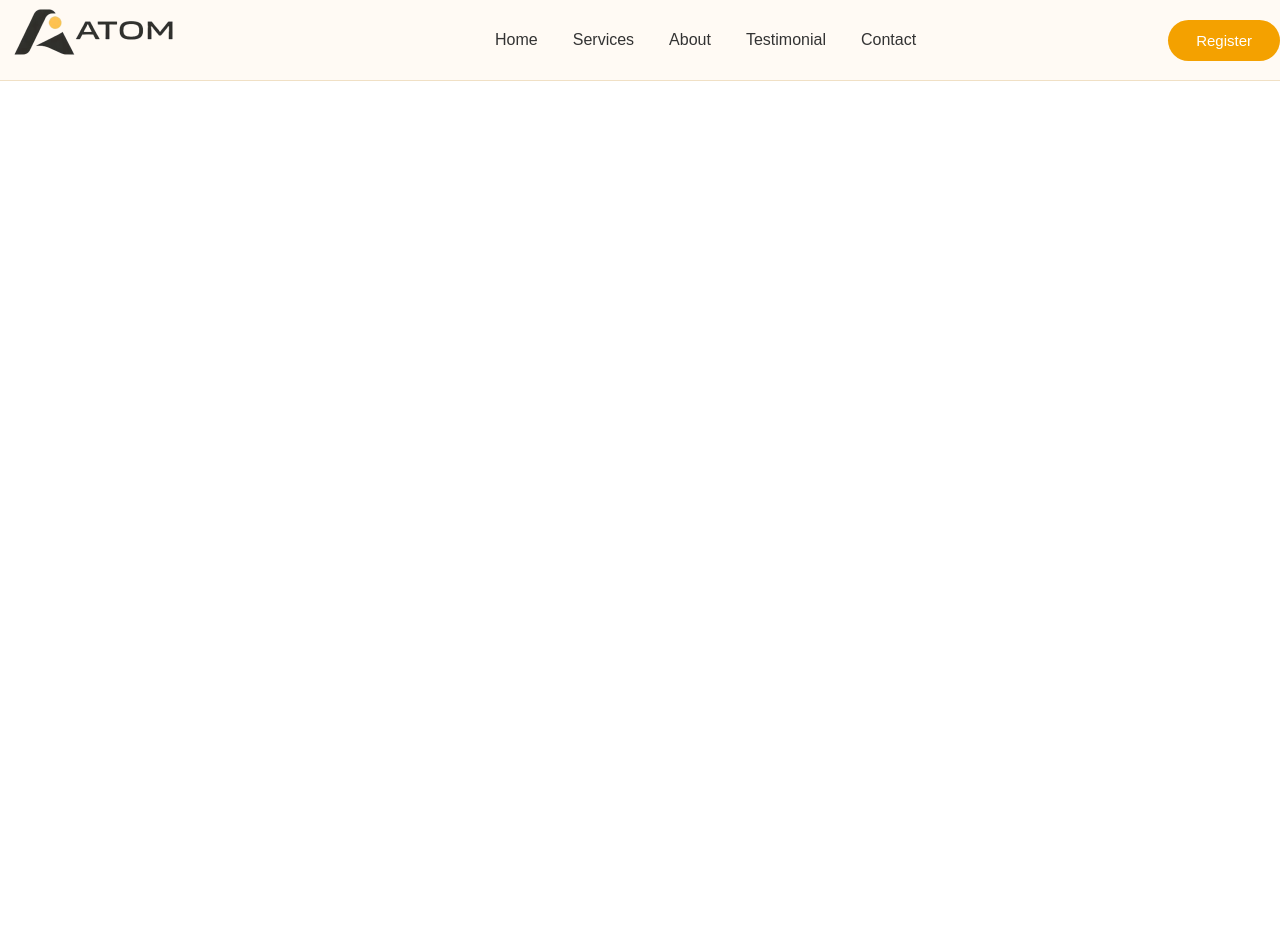
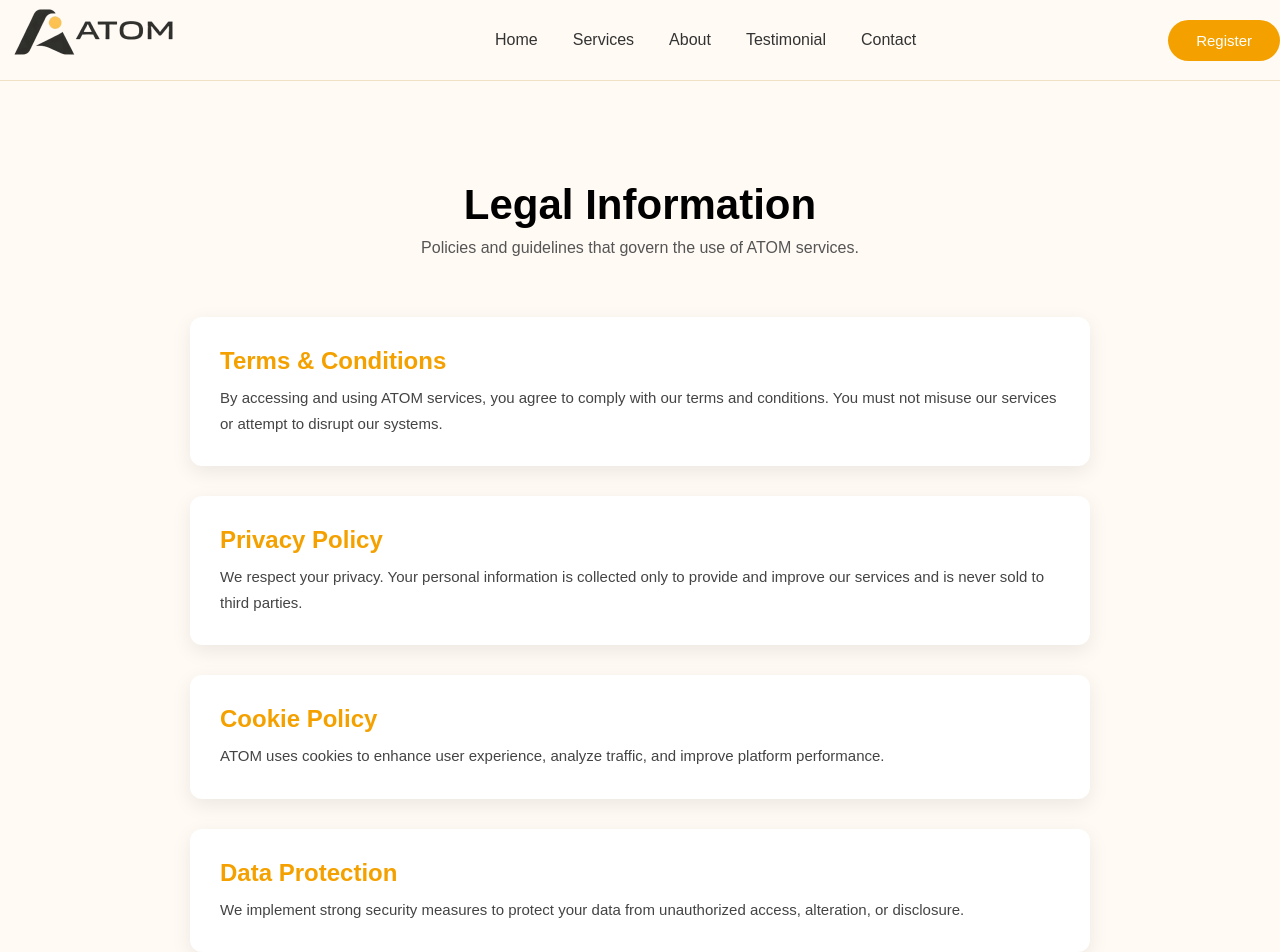
Before and after one commit to Noyal9/Atom-Website, a React (Vite) app: page /legal in a window 1280 px wide. Shown: the top 952 px of the page. Before the commit the page ends 800 px from the top, so only its background shows below. Built offline with nearby package versions, Linux system fonts and the light colour scheme.

Commit message:
Updated website pages, services, products, and navigation

```diff
--- a/src/App.jsx
+++ b/src/App.jsx
@@ -10,6 +10,10 @@ import About from "./Pages/About";
 import Testimonials from "./Pages/Testimonials";
 import Contact from "./Pages/Contact";
 import Register from "./Pages/Register";
+import Legal from "./Pages/Legal";
+import Products from "./Pages/Products";
+
+
 
 /* Service Detail Pages */
 import AiService from "./Pages/ServiceDetails/AiService";
@@ -18,6 +22,8 @@ import CloudService from "./Pages/ServiceDetails/CloudService";
 import DataService from "./Pages/ServiceDetails/DataService";
 import AutomationService from "./Pages/ServiceDetails/AutomationService";
 import SupportService from "./Pages/ServiceDetails/SupportService";
+
+
 
 function App() {
   return (
@@ -33,6 +39,12 @@ function App() {
         <Route path="/testimonials" element={<Testimonials />} />
         <Route path="/contact" element={<Contact />} />
         <Route path="/register" element={<Register />} />
+        <Route path="/legal" element={<Legal />} />
+        <Route path="/products" element={<Products />} />
+
+
+
+
 
         {/* Service Details Routes */}
         <Route path="/services/ai" element={<AiService />} />
--- /dev/null
+++ b/src/Pages/Legal.css
@@ -0,0 +1,44 @@
+.legal-page{
+  padding:100px 8%;
+  background:#fffaf4;
+  min-height:80vh;
+  text-align:center;
+}
+
+.legal-title{
+  font-size:42px;
+  font-weight:800;
+  margin-bottom:10px;
+}
+
+.legal-subtitle{
+  color:#555;
+  margin-bottom:60px;
+}
+
+.legal-container{
+  max-width:900px;
+  margin:auto;
+  display:flex;
+  flex-direction:column;
+  gap:30px;
+}
+
+.legal-box{
+  background:#ffffff;
+  padding:30px;
+  border-radius:12px;
+  box-shadow:0 6px 20px rgba(0,0,0,0.08);
+  text-align:left;
+}
+
+.legal-box h2{
+  color:#f4a100;
+  margin-bottom:10px;
+}
+
+.legal-box p{
+  color:#444;
+  line-height:1.7;
+  font-size:15px;
+}
--- /dev/null
+++ b/src/Pages/Legal.jsx
@@ -0,0 +1,70 @@
+import "./Legal.css";
+
+function Legal() {
+  return (
+    <section className="legal-page">
+
+      <h1 className="legal-title">
+        Legal Information
+      </h1>
+
+      <p className="legal-subtitle">
+        Policies and guidelines that govern the use of ATOM services.
+      </p>
+
+      <div className="legal-container">
+
+        {/* Terms */}
+        <div className="legal-box">
+          <h2>Terms & Conditions</h2>
+          <p>
+            By accessing and using ATOM services, you agree to comply with
+            our terms and conditions. You must not misuse our services
+            or attempt to disrupt our systems.
+          </p>
+        </div>
+
+        {/* Privacy */}
+        <div className="legal-box">
+          <h2>Privacy Policy</h2>
+          <p>
+            We respect your privacy. Your personal information is collected
+            only to provide and improve our services and is never sold to
+            third parties.
+          </p>
+        </div>
+
+        {/* Cookies */}
+        <div className="legal-box">
+          <h2>Cookie Policy</h2>
+          <p>
+            ATOM uses cookies to enhance user experience, analyze traffic,
+            and improve platform performance.
+          </p>
+        </div>
+
+        {/* Data Protection */}
+        <div className="legal-box">
+          <h2>Data Protection</h2>
+          <p>
+            We implement strong security measures to protect your data from
+            unauthorized access, alteration, or disclosure.
+          </p>
+        </div>
+
+        {/* Disclaimer */}
+        <div className="legal-box">
+          <h2>Disclaimer</h2>
+          <p>
+            ATOM is not responsible for any indirect damages resulting from
+            the use or inability to use our services.
+          </p>
+        </div>
+
+      </div>
+
+    </section>
+  );
+}
+
+export default Legal;
--- /dev/null
+++ b/src/Pages/Products.css
@@ -0,0 +1,50 @@
+.products-page{
+  padding:100px 8%;
+  background:#fffaf4;
+  min-height:80vh;
+  text-align:center;
+}
+
+.products-title{
+  font-size:42px;
+  font-weight:800;
+  margin-bottom:10px;
+}
+
+.products-subtitle{
+  color:#555;
+  margin-bottom:60px;
+}
+
+.products-container{
+  max-width:1000px;
+  margin:auto;
+  display:grid;
+  grid-template-columns:repeat(auto-fit, minmax(280px, 1fr));
+  gap:30px;
+}
+
+.product-box{
+  background:#ffffff;
+  padding:30px;
+  border-radius:12px;
+  box-shadow:0 6px 20px rgba(0,0,0,0.08);
+  text-align:left;
+  transition:0.3s;
+}
+
+.product-box:hover{
+  transform:translateY(-6px);
+  border:2px solid #f4a100;
+}
+
+.product-box h2{
+  color:#f4a100;
+  margin-bottom:10px;
+}
+
+.product-box p{
+  color:#444;
+  line-height:1.6;
+  font-size:15px;
+}
--- /dev/null
+++ b/src/Pages/Products.jsx
@@ -0,0 +1,71 @@
+import "./Products.css";
+
+function Products() {
+  return (
+    <section className="products-page">
+
+      <h1 className="products-title">
+        Our Products
+      </h1>
+
+      <p className="products-subtitle">
+        Scalable digital products designed to power your business.
+      </p>
+
+      <div className="products-container">
+
+        <div className="product-box">
+          <h2>Custom Web Applications</h2>
+          <p>
+            Tailor-made web applications designed for performance,
+            scalability, and business growth.
+          </p>
+        </div>
+
+        <div className="product-box">
+          <h2>Business Software Solutions</h2>
+          <p>
+            Software systems that streamline operations and improve
+            productivity.
+          </p>
+        </div>
+
+        <div className="product-box">
+          <h2>Digital Platforms</h2>
+          <p>
+            Platforms for e-commerce, SaaS, dashboards, and enterprise
+            workflows.
+          </p>
+        </div>
+
+        <div className="product-box">
+          <h2>Cloud-Based Systems</h2>
+          <p>
+            Secure and scalable cloud-hosted products with modern
+            architecture.
+          </p>
+        </div>
+
+        <div className="product-box">
+          <h2>Enterprise Tools</h2>
+          <p>
+            Internal tools that enhance reporting, automation, and
+            decision-making.
+          </p>
+        </div>
+
+        <div className="product-box">
+          <h2>Ongoing Product Support</h2>
+          <p>
+            Continuous updates, monitoring, and improvements for your
+            products.
+          </p>
+        </div>
+
+      </div>
+
+    </section>
+  );
+}
+
+export default Products;
--- a/src/components/Contact/Contact.jsx
+++ b/src/components/Contact/Contact.jsx
@@ -44,12 +44,12 @@ function Contact() {
         <div className="contact-col big-col">
           <h4 className="contact-heading">Products</h4>
           <ul>
-            <li><a href="#">Custom Web Applications</a></li>
-            <li><a href="#">Business Software Solutions</a></li>
-            <li><a href="#">Digital Platforms</a></li>
-            <li><a href="#">Cloud-Based Systems</a></li>
-            <li><a href="#">Enterprise Tools</a></li>
-            <li><a href="#">Ongoing Product Support</a></li>
+            <li><a href="/products">Custom Web Applications</a></li>
+            <li><a href="/products">Business Software Solutions</a></li>
+            <li><a href="/products">Digital Platforms</a></li>
+            <li><a href="/products">Cloud-Based Systems</a></li>
+            <li><a href="/products">Enterprise Tools</a></li>
+            <li><a href="/products">Ongoing Product Support</a></li>
           </ul>
         </div>
 
@@ -57,11 +57,12 @@ function Contact() {
         <div className="contact-col big-col">
           <h4 className="contact-heading">Legal</h4>
           <ul>
-            <li><a href="#">Terms & Conditions</a></li>
-            <li><a href="#">Privacy Policy</a></li>
-            <li><a href="#">Cookie Policy</a></li>
-            <li><a href="#">Data Protection</a></li>
-            <li><a href="#">Disclaimer</a></li>
+            <li><a href="/legal">Terms & Conditions</a></li>
+<li><a href="/legal">Privacy Policy</a></li>
+<li><a href="/legal">Cookie Policy</a></li>
+<li><a href="/legal">Data Protection</a></li>
+<li><a href="/legal">Disclaimer</a></li>
+
           </ul>
         </div>
 
--- a/src/components/Hero/Hero.jsx
+++ b/src/components/Hero/Hero.jsx
@@ -1,7 +1,11 @@
 import "./Hero.css";
-import heroImg from "../../assets/images/hero.png"; // use your existing image
+import heroImg from "../../assets/images/hero.png";
+import { useNavigate } from "react-router-dom";
 
 function Hero() {
+
+  const navigate = useNavigate();
+
   return (
     <section className="hero">
 
@@ -35,8 +39,21 @@ function Hero() {
           </p>
 
           <div className="hero-buttons">
-            <button className="primary-btn">Get Started</button>
-            <button className="secondary-btn">Services</button>
+            {/* GO TO REGISTER */}
+            <button
+              className="primary-btn"
+              onClick={() => navigate("/register")}
+            >
+              Get Started
+            </button>
+
+            {/* GO TO SERVICES */}
+            <button
+              className="secondary-btn"
+              onClick={() => navigate("/services")}
+            >
+              Services
+            </button>
           </div>
         </div>
 
```
